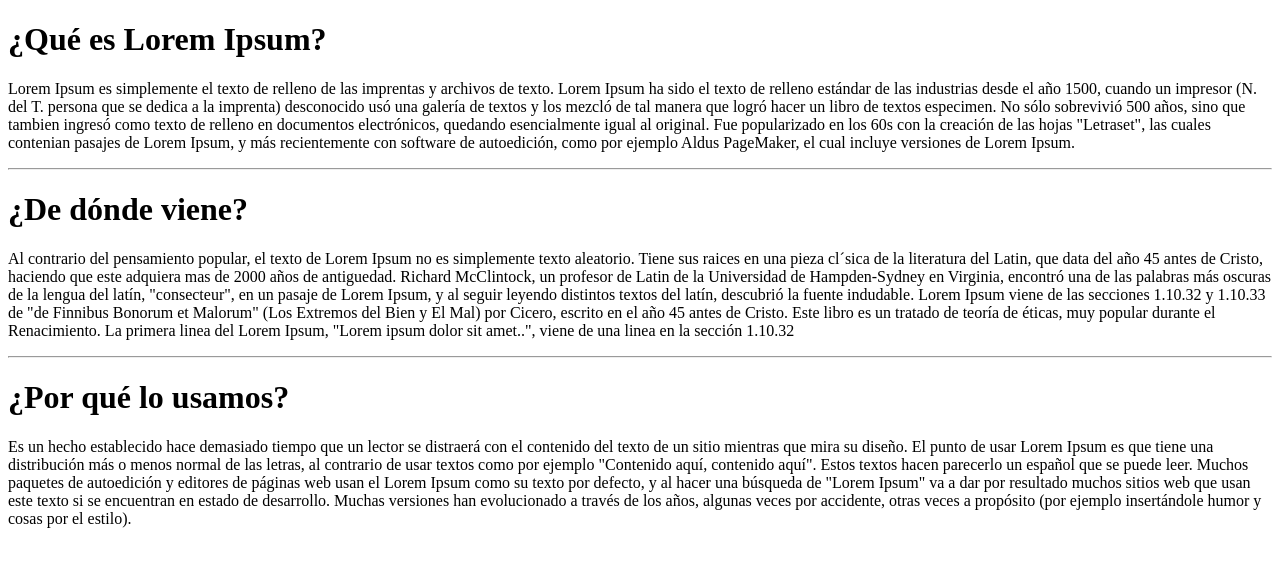
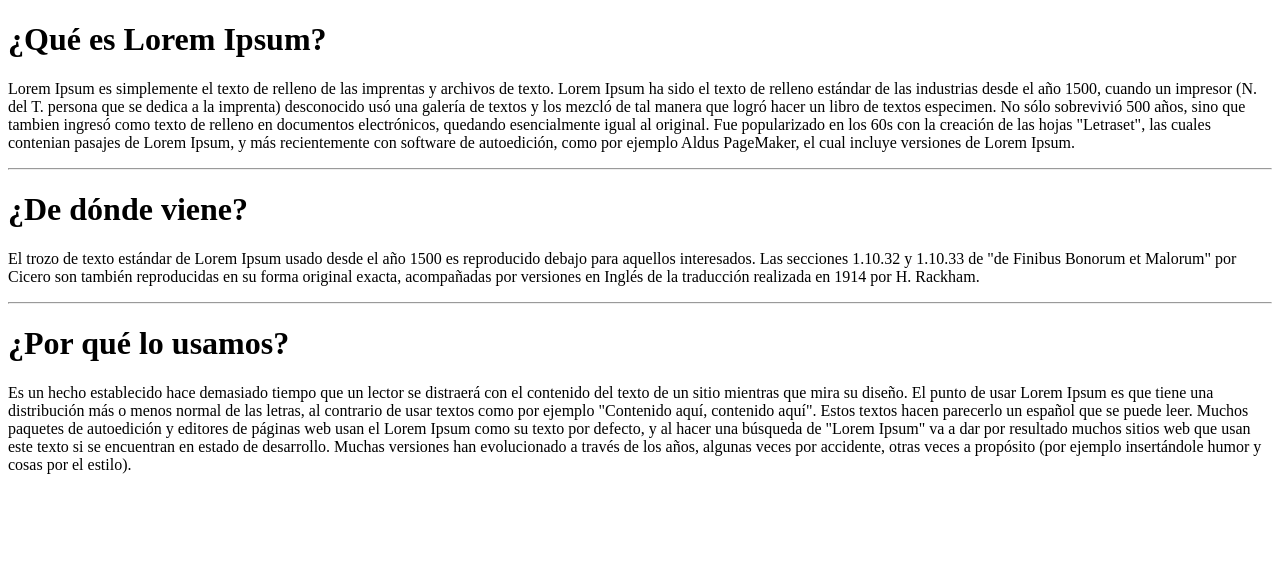
Before and after one commit to NicoAponce/demo, a React (Create React App) app: page / in a window 1280 px wide. Shown: the top 566 px of the page. Built offline with nearby package versions, Linux system fonts and the light colour scheme.

Commit message:
modifique parrafo dos de lorem

```diff
--- a/src/App.js
+++ b/src/App.js
@@ -20,19 +20,11 @@ const App = () => {
       <hr />
       <h1>¿De dónde viene?</h1>
       <p>
-        Al contrario del pensamiento popular, el texto de Lorem Ipsum no es
-        simplemente texto aleatorio. Tiene sus raices en una pieza cl´sica de la
-        literatura del Latin, que data del año 45 antes de Cristo, haciendo que
-        este adquiera mas de 2000 años de antiguedad. Richard McClintock, un
-        profesor de Latin de la Universidad de Hampden-Sydney en Virginia,
-        encontró una de las palabras más oscuras de la lengua del latín,
-        "consecteur", en un pasaje de Lorem Ipsum, y al seguir leyendo distintos
-        textos del latín, descubrió la fuente indudable. Lorem Ipsum viene de
-        las secciones 1.10.32 y 1.10.33 de "de Finnibus Bonorum et Malorum" (Los
-        Extremos del Bien y El Mal) por Cicero, escrito en el año 45 antes de
-        Cristo. Este libro es un tratado de teoría de éticas, muy popular
-        durante el Renacimiento. La primera linea del Lorem Ipsum, "Lorem ipsum
-        dolor sit amet..", viene de una linea en la sección 1.10.32
+        El trozo de texto estándar de Lorem Ipsum usado desde el año 1500 es
+        reproducido debajo para aquellos interesados. Las secciones 1.10.32 y
+        1.10.33 de "de Finibus Bonorum et Malorum" por Cicero son también
+        reproducidas en su forma original exacta, acompañadas por versiones en
+        Inglés de la traducción realizada en 1914 por H. Rackham.
       </p>
       <hr />
       <h1>¿Por qué lo usamos?</h1>
```
